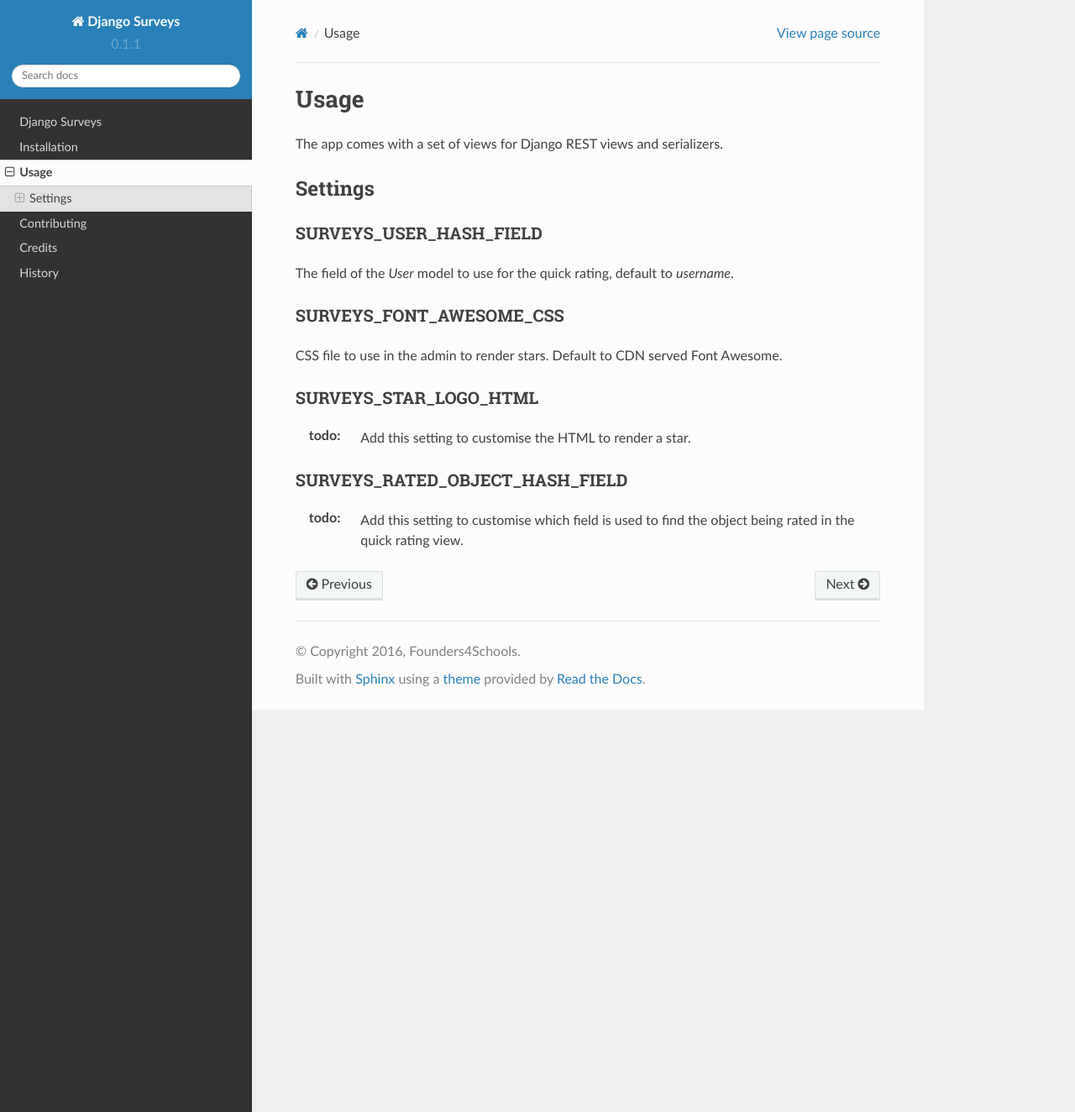
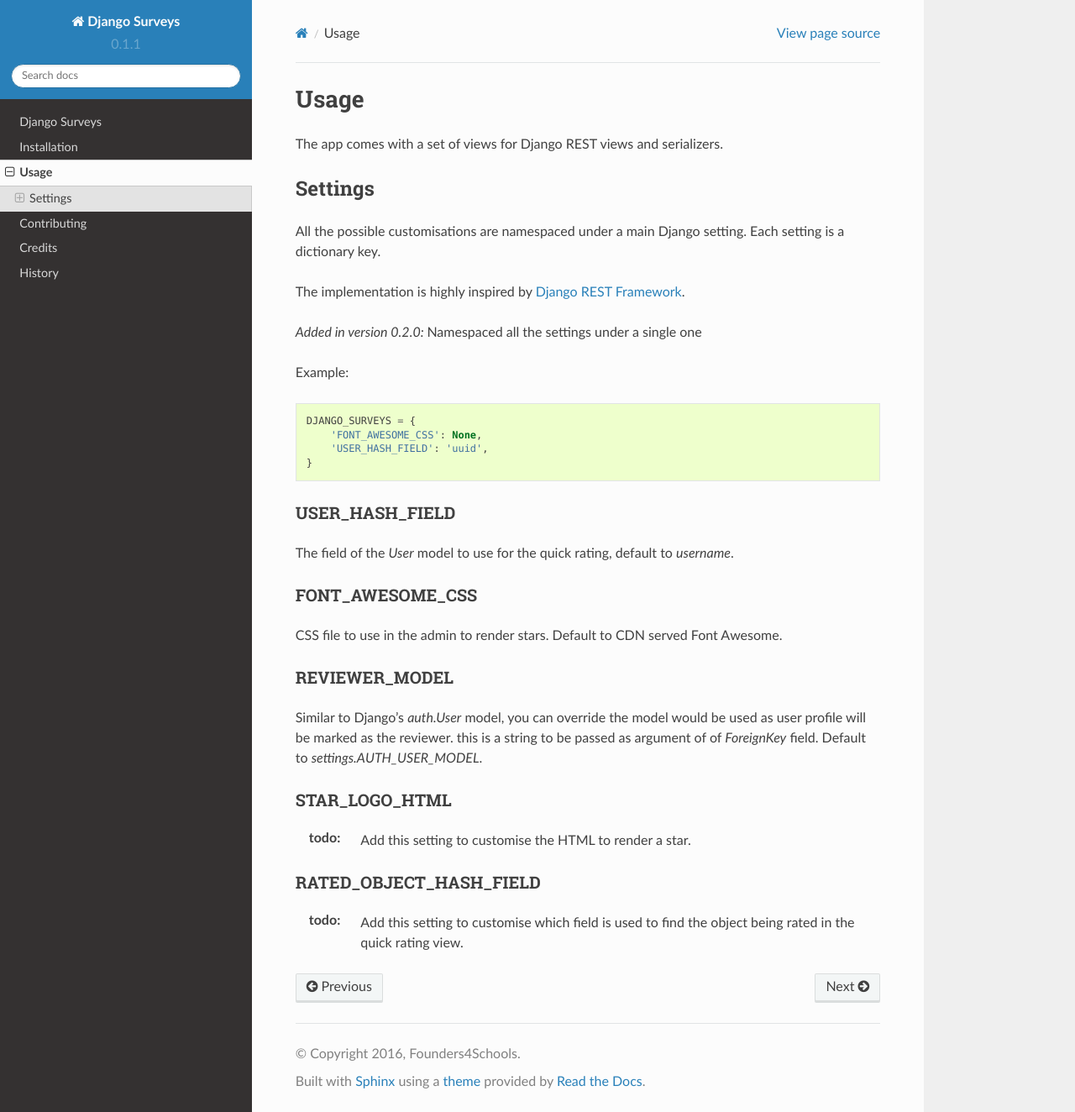
Before and after one commit to founders4schools/django-surveys, a Sphinx documentation site: the page built from docs/usage.rst, in a window 1280 px wide and 1324 px high. Shown: the whole window at 84% size. Built offline with Sphinx 7.4.7 and the Read the Docs theme 2.0.0, drawn with Linux system fonts in a browser that asks for light colours.

Commit message:
Update docs and changelog

```diff
--- a/docs/usage.rst
+++ b/docs/usage.rst
@@ -8,25 +8,51 @@ The app comes with a set of views for Django REST views and serializers.
 Settings
 ========
 
+All the possible customisations are namespaced under a main Django setting.
+Each setting is a dictionary key.
 
-SURVEYS_USER_HASH_FIELD
------------------------
+The implementation is highly inspired by `Django REST Framework`_.
+
+.. versionadded:: 0.2.0
+    Namespaced all the settings under a single one
+
+Example:
+
+.. code-block:: python
+
+    DJANGO_SURVEYS = {
+        'FONT_AWESOME_CSS': None,
+        'USER_HASH_FIELD': 'uuid',
+    }
+
+USER_HASH_FIELD
+---------------
 
 The field of the `User` model to use for the quick rating, default to `username`.
 
 
-SURVEYS_FONT_AWESOME_CSS
-------------------------
+FONT_AWESOME_CSS
+----------------
 
 CSS file to use in the admin to render stars. Default to CDN served Font Awesome.
 
-SURVEYS_STAR_LOGO_HTML
-----------------------
+REVIEWER_MODEL
+--------------
+
+Similar to Django's `auth.User` model, you can override the model would be
+used as user profile will be marked as the reviewer. this is a string to be
+passed as argument of of `ForeignKey` field. Default to `settings.AUTH_USER_MODEL`.
+
+STAR_LOGO_HTML
+--------------
 
 :todo: Add this setting to customise the HTML to render a star.
 
-SURVEYS_RATED_OBJECT_HASH_FIELD
--------------------------------
+RATED_OBJECT_HASH_FIELD
+-----------------------
 
 :todo: Add this setting to customise which field is used to find the object being rated
        in the quick rating view.
+
+
+.. _`Django REST Framework`: http://www.django-rest-framework.org/api-guide/settings/
```
Also changed, not shown: HISTORY.rst (+15 -1 lines).
